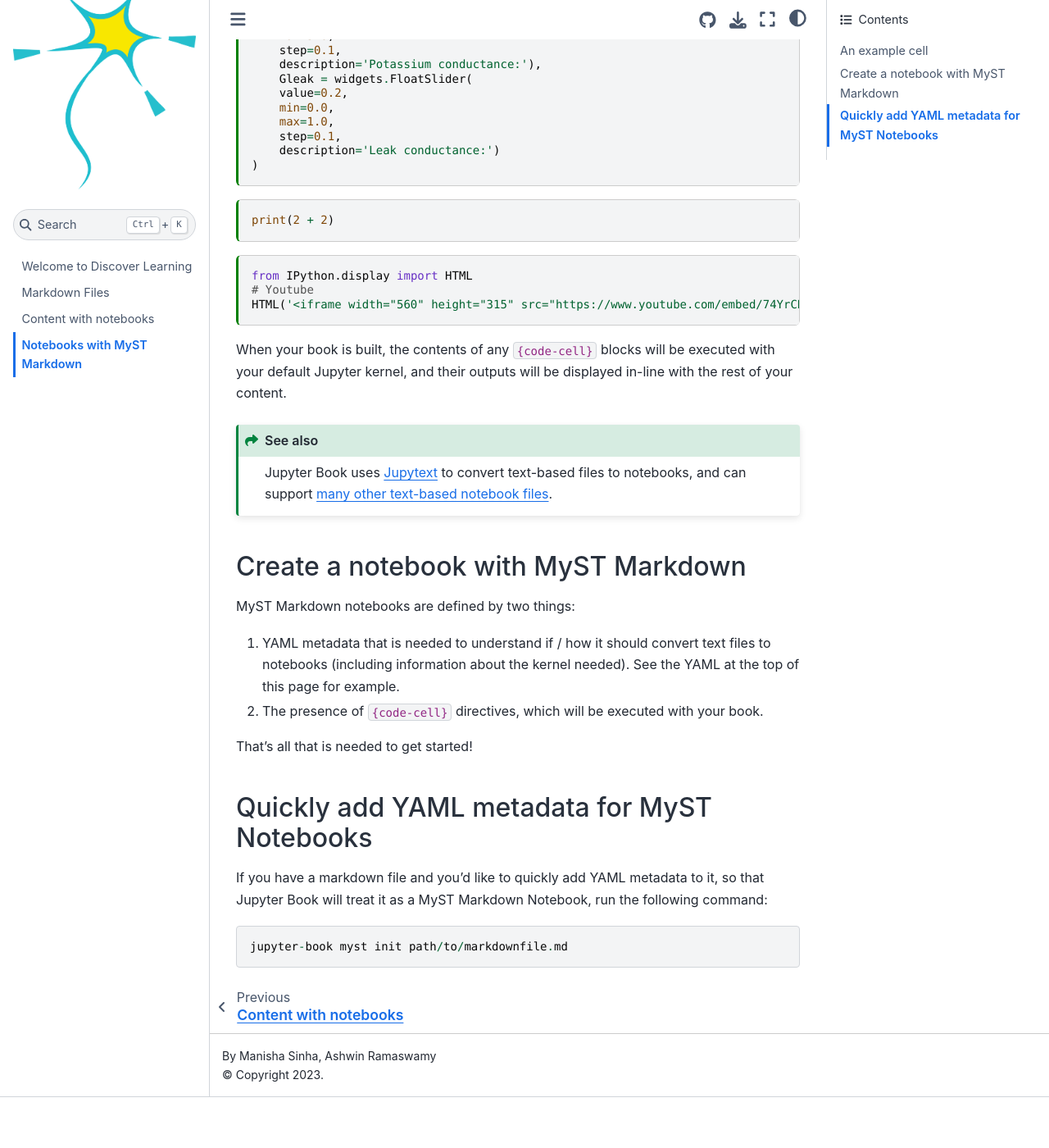
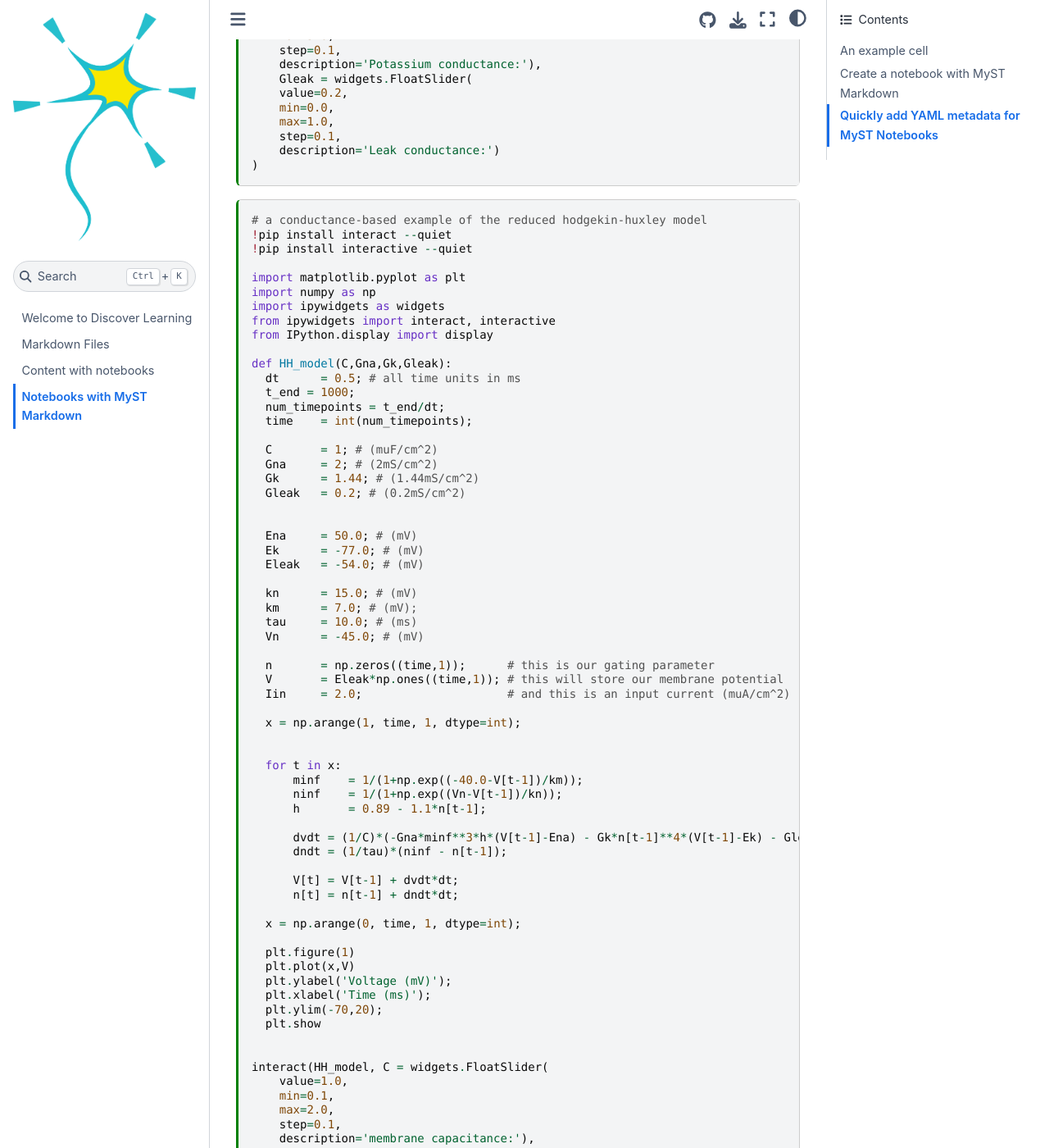
Before and after one commit to mannazsci/DiscoverLearning, a Jupyter Book: the page built from markdown-notebooks.md, in a window 1280 px wide and 1400 px high, scrolled down 1633 px. Shown: the whole window at 82% size. Built offline with Jupyter Book 1.0.4 settings and Sphinx 7.4.7 and the Sphinx Book theme 1.1.4, drawn with Linux system fonts in a browser that asks for light colours; before the commit the page ends 2971 px from its top, so only the background shows below that; some of the changed text lies outside the part shown.

Commit message:
add HH model

````diff
--- a/markdown-notebooks.md
+++ b/markdown-notebooks.md
@@ -111,7 +111,93 @@
 ```
 
 ```{code-cell}
-print(2 + 2)
+
+# a conductance-based example of the reduced hodgekin-huxley model
+!pip install interact --quiet
+!pip install interactive --quiet
+
+import matplotlib.pyplot as plt
+import numpy as np
+import ipywidgets as widgets
+from ipywidgets import interact, interactive
+from IPython.display import display
+
+def HH_model(C,Gna,Gk,Gleak):
+  dt      = 0.5; # all time units in ms
+  t_end = 1000;
+  num_timepoints = t_end/dt;
+  time    = int(num_timepoints);
+
+  C       = 1; # (muF/cm^2)
+  Gna     = 2; # (2mS/cm^2)
+  Gk      = 1.44; # (1.44mS/cm^2)
+  Gleak   = 0.2; # (0.2mS/cm^2)
+
+
+  Ena     = 50.0; # (mV)
+  Ek      = -77.0; # (mV)
+  Eleak   = -54.0; # (mV)
+
+  kn      = 15.0; # (mV)
+  km      = 7.0; # (mV);
+  tau     = 10.0; # (ms)
+  Vn      = -45.0; # (mV)
+
+  n       = np.zeros((time,1));      # this is our gating parameter
+  V       = Eleak*np.ones((time,1)); # this will store our membrane potential
+  Iin     = 2.0;                     # and this is an input current (muA/cm^2)
+
+  x = np.arange(1, time, 1, dtype=int);
+
+
+  for t in x:
+      minf    = 1/(1+np.exp((-40.0-V[t-1])/km));
+      ninf    = 1/(1+np.exp((Vn-V[t-1])/kn));
+      h       = 0.89 - 1.1*n[t-1];
+
+      dvdt = (1/C)*(-Gna*minf**3*h*(V[t-1]-Ena) - Gk*n[t-1]**4*(V[t-1]-Ek) - Gleak*(V[t-1]-Eleak) + Iin);
+      dndt = (1/tau)*(ninf - n[t-1]);
+
+      V[t] = V[t-1] + dvdt*dt;
+      n[t] = n[t-1] + dndt*dt;
+
+  x = np.arange(0, time, 1, dtype=int);
+
+  plt.figure(1)
+  plt.plot(x,V)
+  plt.ylabel('Voltage (mV)');
+  plt.xlabel('Time (ms)');
+  plt.ylim(-70,20);
+  plt.show
+
+
+interact(HH_model, C = widgets.FloatSlider(
+    value=1.0,
+    min=0.1,
+    max=2.0,
+    step=0.1,
+    description='membrane capacitance:'),
+    Gna = widgets.FloatSlider(
+    value=2.0,
+    min=0.0,
+    max=5.0,
+    step=0.1,
+    description='Sodium conductance:'),
+    Gk = widgets.FloatSlider(
+    value=1.44,
+    min=0.0,
+    max=5.0,
+    step=0.1,
+    description='Potassium conductance:'),
+    Gleak = widgets.FloatSlider(
+    value=0.2,
+    min=0.0,
+    max=1.0,
+    step=0.1,
+    description='Leak conductance:')
+)
+
+
 ```
 ```{code-cell}
 from IPython.display import HTML
````
